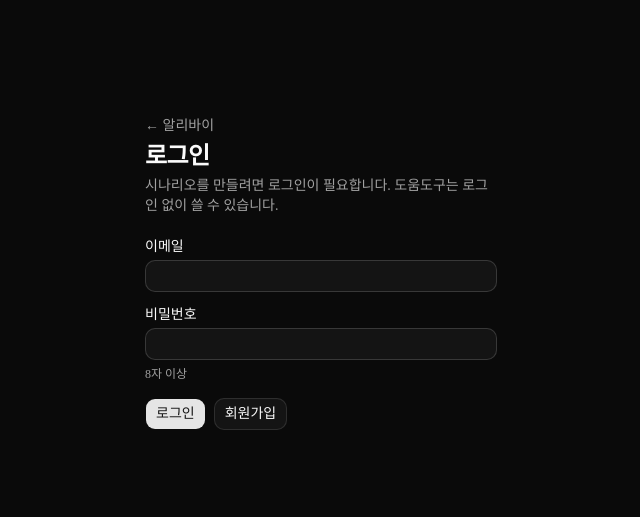
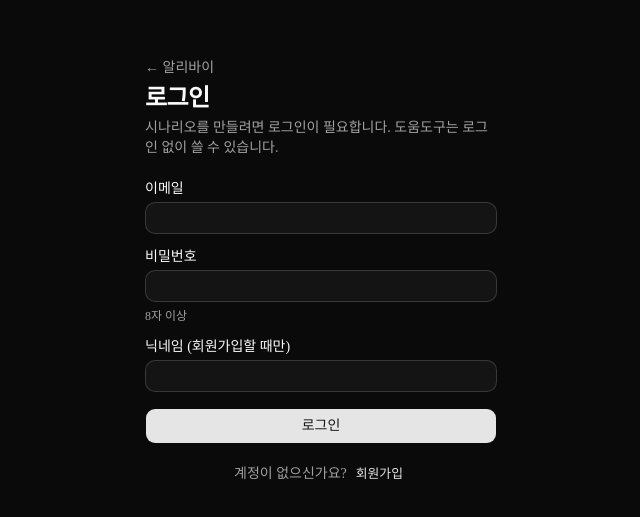
Before and after one commit to Jungea/Alibi, a Next.js app: page /login in a window 1280 px wide. Shown: the part 127-644 px from the top of the page, without its empty margins (319-959 px from the left). Built offline with nearby package versions, Linux system fonts and the light colour scheme; no server answers.

Commit message:
기능: 로그인 화면 개선과 회원가입 닉네임 추가
Co-Authored-By: Claude Sonnet 5.5 <noreply@anthropic.com>

```diff
--- a/src/app/builder/layout.tsx
+++ b/src/app/builder/layout.tsx
@@ -24,11 +24,11 @@ export default function BuilderLayout({ children }: LayoutProps<"/builder">) {
 
 async function UserMenu() {
   if (!getSupabaseEnv()) return null;
-  const { email } = await requireUser();
+  const { email, nickname } = await requireUser();
   return (
     <form action={signOutAction} className="flex items-center gap-3">
       <span className="text-muted-foreground max-w-40 truncate text-sm">
-        {email}
+        {nickname || email}
       </span>
       <Button type="submit" variant="outline" size="sm">
         로그아웃
--- a/src/app/page.tsx
+++ b/src/app/page.tsx
@@ -4,7 +4,17 @@ import { buttonVariants } from "@/components/ui/button";
 
 export default function Home() {
   return (
-    <main className="flex flex-1 flex-col items-center justify-center gap-6 px-4 text-center">
+    <main className="relative flex flex-1 flex-col items-center justify-center gap-6 px-4 text-center">
+      <Link
+        href="/login"
+        className={buttonVariants({
+          variant: "ghost",
+          size: "sm",
+          className: "absolute top-4 right-4",
+        })}
+      >
+        로그인
+      </Link>
       <div className="flex flex-col gap-3">
         <h1 className="text-4xl font-semibold tracking-tight sm:text-5xl">
           알리바이
--- a/src/features/auth/actions.ts
+++ b/src/features/auth/actions.ts
@@ -4,6 +4,7 @@ import { headers } from "next/headers";
 import { redirect } from "next/navigation";
 import { z } from "zod";
 
+import { validateNickname } from "@/lib/game/room-state";
 import { getSupabaseEnv } from "@/lib/supabase/env";
 import { createClient } from "@/lib/supabase/server";
 
@@ -63,6 +64,10 @@ export async function signUpAction(
   const parsed = parseCredentials(formData);
   if (!parsed.success) return { error: parsed.error.issues[0].message };
 
+  const nickname = String(formData.get("nickname") ?? "").trim();
+  const nickError = validateNickname(nickname);
+  if (nickError) return { error: nickError };
+
   const h = await headers();
   const host = h.get("x-forwarded-host") ?? h.get("host");
   const proto =
@@ -73,7 +78,10 @@ export async function signUpAction(
   const supabase = await createClient();
   const { data, error } = await supabase.auth.signUp({
     ...parsed.data,
-    options: { emailRedirectTo: `${origin}/auth/callback?next=/builder` },
+    options: {
+      data: { nickname },
+      emailRedirectTo: `${origin}/auth/callback?next=/builder`,
+    },
   });
   if (error)
     return {
--- a/src/features/auth/login-form.tsx
+++ b/src/features/auth/login-form.tsx
@@ -5,6 +5,7 @@ import { useActionState } from "react";
 import { Button } from "@/components/ui/button";
 import { Input } from "@/components/ui/input";
 import { Label } from "@/components/ui/label";
+import { NICKNAME_MAX } from "@/lib/game/room-state";
 
 import { signInAction, signUpAction, type AuthState } from "./actions";
 
@@ -48,6 +49,15 @@ export function LoginForm({ next }: { next: string }) {
         />
         <p className="text-muted-foreground text-xs">8자 이상</p>
       </div>
+      <div className="flex flex-col gap-1.5">
+        <Label htmlFor="nickname">닉네임 (회원가입할 때만)</Label>
+        <Input
+          id="nickname"
+          name="nickname"
+          autoComplete="nickname"
+          maxLength={NICKNAME_MAX}
+        />
+      </div>
       {state.error && (
         <p role="alert" className="text-destructive text-sm">
           {state.error}
@@ -58,19 +68,22 @@ export function LoginForm({ next }: { next: string }) {
           {state.message}
         </p>
       )}
-      <div className="flex gap-2">
-        <Button type="submit" formAction={signIn} disabled={pending}>
-          로그인
-        </Button>
+      <Button type="submit" size="lg" formAction={signIn} disabled={pending}>
+        로그인
+      </Button>
+      <p className="text-muted-foreground flex items-center justify-center gap-1 text-sm">
+        계정이 없으신가요?
         <Button
           type="submit"
-          variant="outline"
+          variant="link"
+          size="sm"
+          className="px-1"
           formAction={signUp}
           disabled={pending}
         >
           회원가입
         </Button>
-      </div>
+      </p>
     </form>
   );
 }
--- a/src/features/auth/session.ts
+++ b/src/features/auth/session.ts
@@ -17,5 +17,9 @@ export async function requireUser() {
     supabase,
     userId: claims.sub,
     email: typeof claims.email === "string" ? claims.email : "",
+    nickname:
+      typeof claims.user_metadata?.nickname === "string"
+        ? claims.user_metadata.nickname
+        : "",
   };
 }
```
